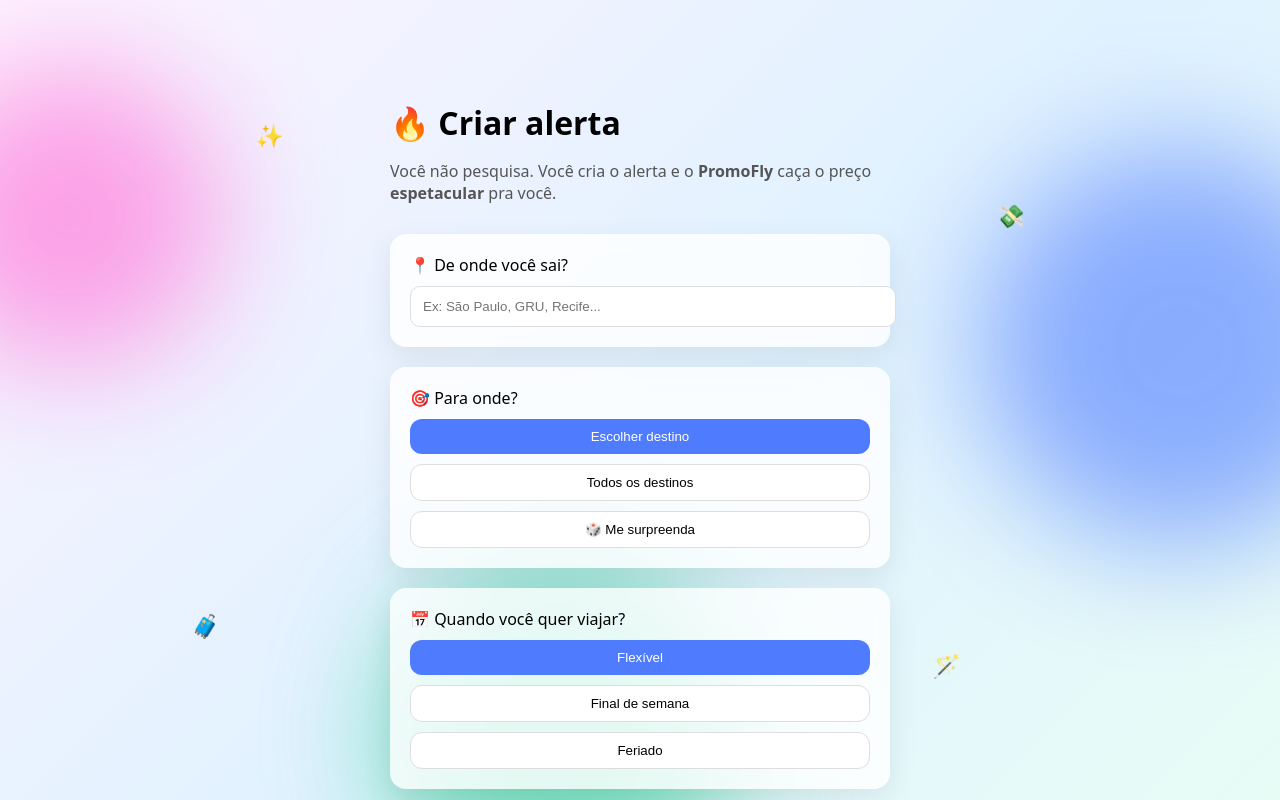
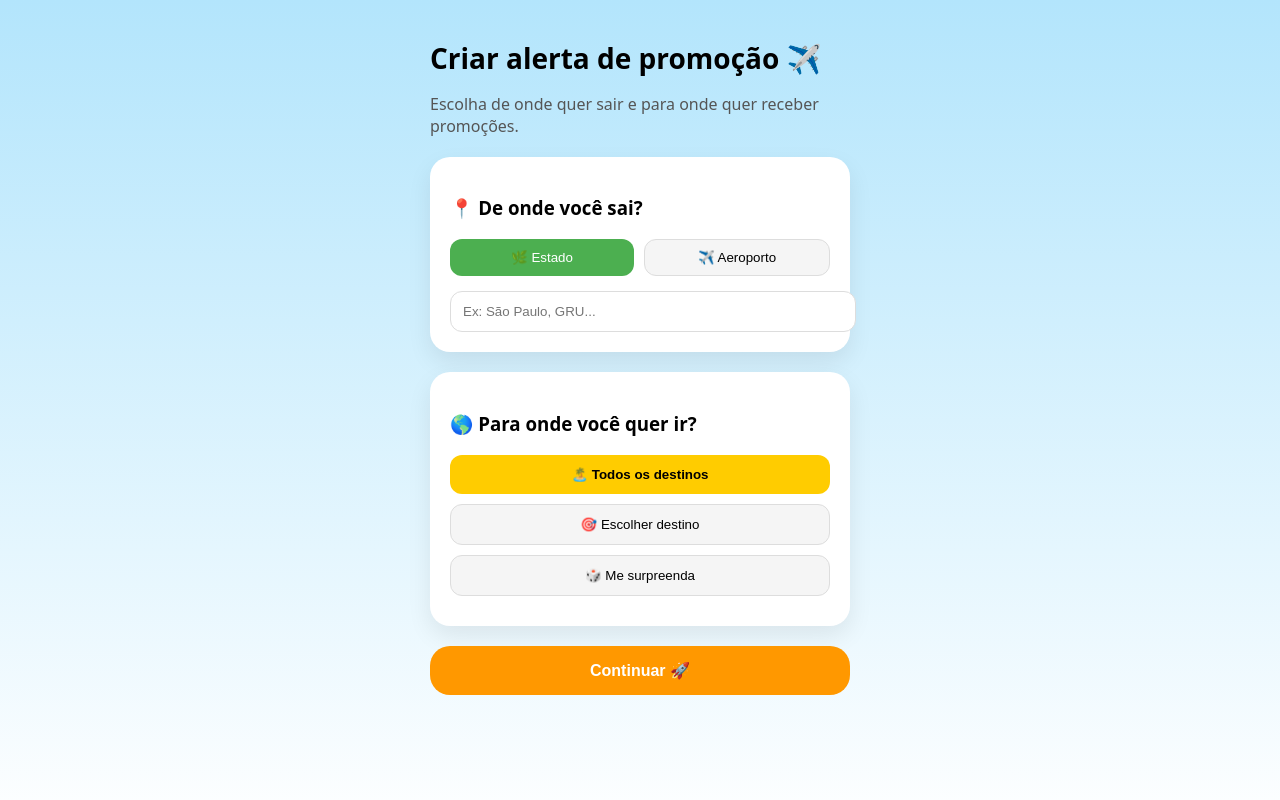
Before and after one commit to gianr134-sys/PromoFly, a Next.js app: page /alerta in a window 1280 px wide. Shown: the top 800 px of the page. Built offline with nearby package versions, Linux system fonts and the light colour scheme.

Commit message:
Refactor CriarAlerta component layout and styles

```diff
--- a/app/alerta/page.js
+++ b/app/alerta/page.js
@@ -3,240 +3,166 @@
 import { useState } from "react";
 
 export default function CriarAlerta() {
-  const [destino, setDestino] = useState("escolher");
-  const [quando, setQuando] = useState("flexivel");
+  const [origemTipo, setOrigemTipo] = useState("estado");
+  const [destinoTipo, setDestinoTipo] = useState("todos");
 
   return (
-    <>
-      <div className="pf-bg">
-        <span className="blob blob1" />
-        <span className="blob blob2" />
-        <span className="blob blob3" />
-        <span className="spark s1">✨</span>
-        <span className="spark s2">💸</span>
-        <span className="spark s3">🧳</span>
-        <span className="spark s4">🪄</span>
-      </div>
+    <div style={page}>
+      <div style={container}>
 
-      <div className="container">
-        <h1>🔥 Criar alerta</h1>
-        <p>
-          Você não pesquisa. Você cria o alerta e o <b>PromoFly</b> caça o preço
-          <b> espetacular</b> pra você.
+        <h1 style={title}>Criar alerta de promoção ✈️</h1>
+        <p style={subtitle}>
+          Escolha de onde quer sair e para onde quer receber promoções.
         </p>
 
-        <div className="card">
-          <label>📍 De onde você sai?</label>
-          <input placeholder="Ex: São Paulo, GRU, Recife..." />
-        </div>
+        {/* ORIGEM */}
+        <div style={card}>
+          <h3>📍 De onde você sai?</h3>
 
-        <div className="card">
-          <label>🎯 Para onde?</label>
-          <div className="options">
+          <div style={toggleGroup}>
             <button
-              className={destino === "escolher" ? "active" : ""}
-              onClick={() => setDestino("escolher")}
+              style={origemTipo === "estado" ? activeBtn : btn}
+              onClick={() => setOrigemTipo("estado")}
             >
-              Escolher destino
+              🌿 Estado
             </button>
 
             <button
-              className={destino === "todos" ? "active" : ""}
-              onClick={() => setDestino("todos")}
+              style={origemTipo === "aeroporto" ? activeBtn : btn}
+              onClick={() => setOrigemTipo("aeroporto")}
             >
-              Todos os destinos
+              ✈️ Aeroporto
+            </button>
+          </div>
+
+          <input
+            placeholder="Ex: São Paulo, GRU..."
+            style={input}
+          />
+        </div>
+
+        {/* DESTINO */}
+        <div style={card}>
+          <h3>🌎 Para onde você quer ir?</h3>
+
+          <button
+            style={destinoTipo === "todos" ? activeSelect : select}
+            onClick={() => setDestinoTipo("todos")}
+          >
+            🏝️ Todos os destinos
           </button>
 
           <button
-              className={destino === "surpresa" ? "active" : ""}
-              onClick={() => setDestino("surpresa")}
+            style={destinoTipo === "escolher" ? activeSelect : select}
+            onClick={() => setDestinoTipo("escolher")}
+          >
+            🎯 Escolher destino
+          </button>
+
+          <button
+            style={destinoTipo === "surpresa" ? activeSelect : select}
+            onClick={() => setDestinoTipo("surpresa")}
           >
             🎲 Me surpreenda
           </button>
         </div>
-        </div>
 
-        <div className="card">
-          <label>📅 Quando você quer viajar?</label>
-          <div className="options">
-            <button
-              className={quando === "flexivel" ? "active" : ""}
-              onClick={() => setQuando("flexivel")}
-            >
-              Flexível
+        {/* BOTÃO */}
+        <button style={mainButton}>
+          Continuar 🚀
         </button>
 
-            <button
-              className={quando === "fds" ? "active" : ""}
-              onClick={() => setQuando("fds")}
-            >
-              Final de semana
-            </button>
-
-            <button
-              className={quando === "feriado" ? "active" : ""}
-              onClick={() => setQuando("feriado")}
-            >
-              Feriado
-            </button>
       </div>
     </div>
-
-        <div className="criterio">
-          🔥 Você será avisado apenas quando o preço estiver
-          <b> 35% ou mais abaixo da média.</b>
-        </div>
-
-        <button className="cta">🚀 Criar alerta</button>
-      </div>
-
-      <style jsx global>{`
-        body {
-          margin: 0;
-          font-family: -apple-system, BlinkMacSystemFont, sans-serif;
-          background: linear-gradient(135deg, #fdf2ff, #e0f2ff, #eafff4);
+  );
 }
 
-        .pf-bg {
-          position: fixed;
-          inset: 0;
-          overflow: hidden;
-          z-index: 0;
-        }
+const page = {
+  minHeight: "100vh",
+  background: "linear-gradient(to bottom, #b3e5fc, #ffffff)",
+  display: "flex",
+  justifyContent: "center",
+  padding: 20
+};
 
-        .blob {
-          position: absolute;
-          border-radius: 50%;
-          filter: blur(60px);
-          opacity: 0.6;
-          animation: float 8s ease-in-out infinite;
-        }
+const container = {
+  width: "100%",
+  maxWidth: 420,
+};
 
-        .blob1 {
-          width: 300px;
-          height: 300px;
-          background: #ff6bd6;
-          top: 10%;
-          left: -80px;
-        }
+const title = {
+  fontSize: 28,
+  fontWeight: "bold",
+  marginBottom: 5
+};
 
-        .blob2 {
-          width: 400px;
-          height: 400px;
-          background: #4f7cff;
-          top: 20%;
-          right: -100px;
-        }
+const subtitle = {
+  color: "#555",
+  marginBottom: 20
+};
 
-        .blob3 {
-          width: 350px;
-          height: 350px;
-          background: #34d399;
-          bottom: -120px;
-          left: 30%;
-        }
+const card = {
+  background: "white",
+  borderRadius: 20,
+  padding: 20,
+  marginBottom: 20,
+  boxShadow: "0 10px 25px rgba(0,0,0,0.08)"
+};
 
-        .spark {
-          position: absolute;
-          font-size: 22px;
-          animation: pop 3s ease-in-out infinite;
-        }
+const toggleGroup = {
+  display: "flex",
+  gap: 10,
+  marginBottom: 15
+};
 
-        .s1 { top: 15%; left: 20%; }
-        .s2 { top: 25%; right: 20%; }
-        .s3 { bottom: 20%; left: 15%; }
-        .s4 { bottom: 15%; right: 25%; }
+const btn = {
+  flex: 1,
+  padding: 10,
+  borderRadius: 12,
+  border: "1px solid #ddd",
+  background: "#f5f5f5",
+  cursor: "pointer"
+};
 
-        @keyframes float {
-          0%,100% { transform: translateY(0); }
-          50% { transform: translateY(-20px); }
-        }
+const activeBtn = {
+  ...btn,
+  background: "#4caf50",
+  color: "white",
+  border: "none"
+};
 
-        @keyframes pop {
-          0%,100% { transform: scale(1); }
-          50% { transform: scale(1.2); }
-        }
+const select = {
+  width: "100%",
+  padding: 12,
+  borderRadius: 12,
+  border: "1px solid #ddd",
+  background: "#f5f5f5",
+  marginBottom: 10,
+  cursor: "pointer"
+};
 
-        .container {
-          position: relative;
-          z-index: 1;
-          max-width: 500px;
-          margin: 60px auto;
-          padding: 20px;
-        }
+const activeSelect = {
+  ...select,
+  background: "#ffcc00",
+  border: "none",
+  fontWeight: "bold"
+};
 
-        h1 {
-          font-size: 32px;
-          margin-bottom: 10px;
-        }
+const input = {
+  width: "100%",
+  padding: 12,
+  borderRadius: 12,
+  border: "1px solid #ddd"
+};
 
-        p {
-          color: #555;
-          margin-bottom: 30px;
-        }
-
-        .card {
-          background: rgba(255,255,255,0.8);
-          backdrop-filter: blur(10px);
-          padding: 20px;
-          border-radius: 16px;
-          margin-bottom: 20px;
-          box-shadow: 0 10px 30px rgba(0,0,0,0.08);
-        }
-
-        input {
-          width: 100%;
-          padding: 12px;
-          border-radius: 10px;
-          border: 1px solid #ddd;
-          margin-top: 10px;
-        }
-
-        .options {
-          display: flex;
-          flex-direction: column;
-          gap: 10px;
-          margin-top: 10px;
-        }
-
-        .options button {
-          padding: 10px;
-          border-radius: 12px;
-          border: 1px solid #ddd;
-          background: white;
-          cursor: pointer;
-        }
-
-        .options button.active {
-          background: #4f7cff;
-          color: white;
-          border: none;
-        }
-
-        .criterio {
-          background: #fff3e6;
-          padding: 15px;
-          border-radius: 14px;
-          margin-bottom: 20px;
-          font-size: 14px;
-        }
-
-        .cta {
-          width: 100%;
-          padding: 14px;
-          border-radius: 14px;
-          border: none;
-          background: linear-gradient(90deg, #4f7cff, #ff6bd6);
-          color: white;
-          font-size: 16px;
-          cursor: pointer;
-          transition: transform 0.2s ease;
-        }
-
-        .cta:hover {
-          transform: scale(1.03);
-        }
-      `}</style>
-    </>
-  );
-}
+const mainButton = {
+  width: "100%",
+  padding: 15,
+  borderRadius: 20,
+  border: "none",
+  background: "#ff9800",
+  color: "white",
+  fontWeight: "bold",
+  fontSize: 16,
+  cursor: "pointer"
+};
```
Lines whose indentation alone changed are shown as unchanged.
